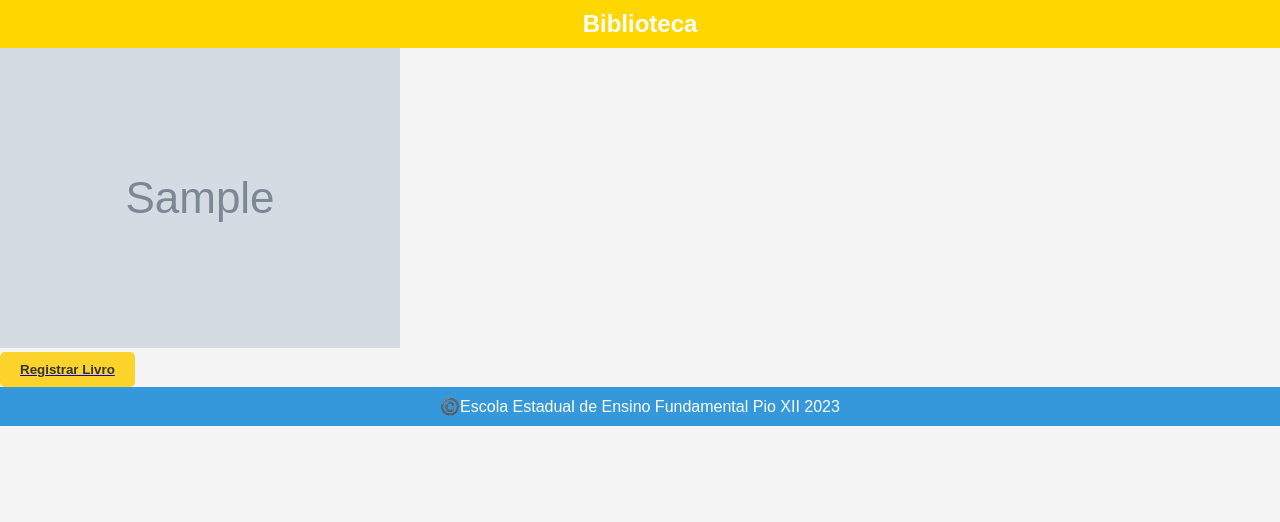
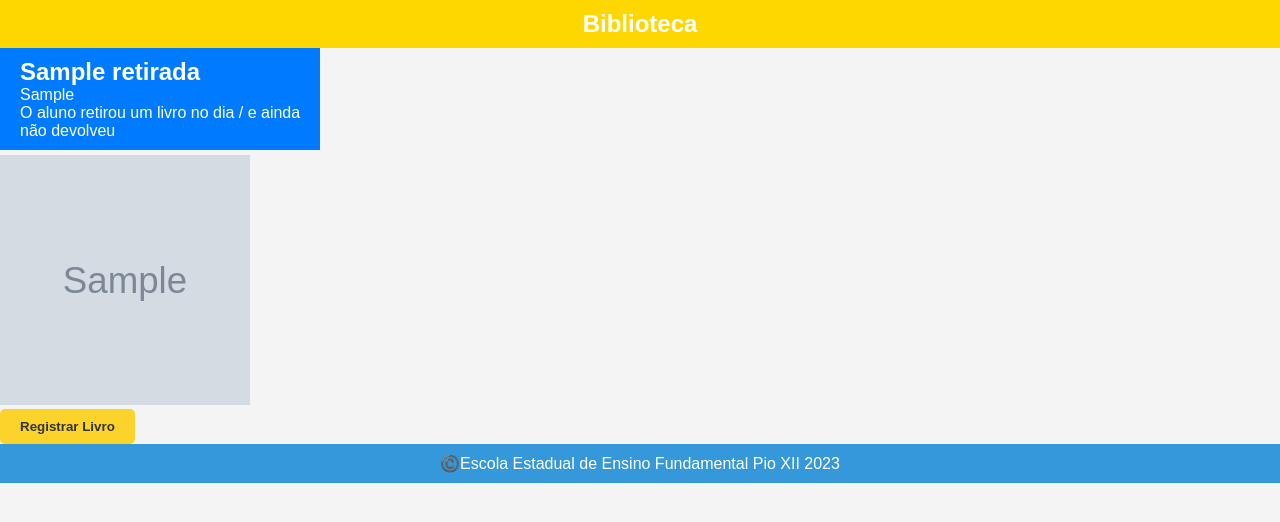
Before and after one commit to GustavoPC-png/Biblioteca-ESTAGIO, a PHP site: page / in a window 1280 px wide. Shown: the top 522 px of the page. Run offline with PHP 8.4, Linux system fonts and the light colour scheme; tables that the repository leaves empty or names only in its code hold one stand-in row (values such as "Sample post"); grey boxes marked "Sample" are stand-in pictures.

Commit message:
Sistema de notificação incluso

```diff
--- a/index/editarLivro.php
+++ b/index/editarLivro.php
@@ -12,8 +12,10 @@
             $nomeArquivo = uniqid() . "_" . $_FILES["imagem"]["name"];
             $caminhoArquivo = $uploadDir . $nomeArquivo;
 
+            if(move_uploaded_file($_FILES["imagem"]["tmp_name"], $caminhoArquivo)){
             $sql = "UPDATE livro l SET l.titulo = '{$_POST['titulo']}', l.autor = '{$_POST['autor']}', l.imagem = '$caminhoArquivo' WHERE l.id = {$_GET['id']}";
             $resultado = $conn->query($sql);
+            }
         }
         else{
             echo "<script> alert('Preencha todos os campos!') </script>";
--- a/index/index.php
+++ b/index/index.php
@@ -8,6 +8,9 @@ include("db/db.php");
       header("location: cadastrar_livro.php");
     }
 
+    $sqlAlunosComLivro = "SELECT *, day(lr.data_retirada) AS dia, month(lr.data_retirada) as mes FROM livro_retirada lr WHERE  lr.data_retirada < (DATE_SUB(NOW(), INTERVAL 7 DAY)) AND lr.status = 'pendente'";
+    $result = $conn->query($sqlAlunosComLivro);
+    $alunosComLivro = $result->fetch_all(MYSQLI_ASSOC);
 
 ?>
 <!DOCTYPE html>
@@ -26,8 +29,22 @@ include("db/db.php");
                 <h1>Biblioteca</h1>
             </div>
         </header>
+        <div class="boxBig">
+        <?php if($result) {
+          foreach($alunosComLivro as $aluno) :
+          ?>
+          <a href="livro.php?id=<?php echo $aluno['id_livro'] ?>"><div class="aluno">
+            <div class="aluno-info">
+                <h2><?php echo $aluno['nome_aluno'];?></h2>
+                <p><?php echo $aluno['turma'];?></p>
+                <p>O aluno retirou um livro no dia <?php echo $aluno['dia'];?>/<?php echo $aluno['mes']?> e ainda não devolveu</p>
+            </div>
+          </div>
+          </a>
+          <?php endforeach;}?>
+          </div>
         <?php foreach($livros as $livro) : ?>
-            <a href="livro.php?id=<?php echo $livro['id'];?>"><img src="<?php echo $livro['imagem']?>" alt=""></a>
+            <a href="livro.php?id=<?php echo $livro['id'];?>"><img src="<?php echo $livro['imagem']?>" alt="" width="250px" height="250px"></a>
         <?php endforeach ?>
         <a href="cadastrar_livro.php"><button name="registro">Registrar Livro</button></a>
         <footer>
@@ -40,6 +57,56 @@ include("db/db.php");
     html, body, h1, h2, h3, p, ul, li {
   margin: 0;
   padding: 0;
+}
+
+.aluno {
+    display: flex;
+    flex-direction: row;
+    position: relative;
+    top: 0;
+    left: -100%;
+    width: 300px;
+    background-color: #007bff;
+    color: #fff;
+    padding: 10px;
+    z-index: 1000;
+    animation: slideIn 0.5s forwards;
+    margin-right: 5px;
+    margin-bottom: 5px;
+    text-decoration: none;
+}
+a{
+  text-decoration: none;
+}
+.aluno:hover {
+    cursor: pointer;
+    background-color: #0056b3;
+}
+
+
+.aluno-info {
+    padding-left: 10px;
+    text-decoration: none;
+}
+
+
+.aluno a {
+    color: #fff;
+    text-decoration: none;
+}
+@keyframes slideIn {
+    from {
+        left: -100%;
+    }
+    to {
+        left: 0;
+    }
+}
+.boxBig{
+  display: flex;
+  flex-direction: row;
+  flex-wrap: wrap;
+  align-items: center;
 }
 .top{
     display: flex;
```
Also changed, not shown: index/uploads/6509a06eb5393_54324.png (added), index/uploads/6509a1e417061_carrinho.jpg (added), index/uploads/6509a3b2f29e9_carrinho.jpg (added), index/uploads/6509a3b6dd196_carrinho.jpg (added), index/uploads/6509a3bc2cc09_carrinho.jpg (added), index/uploads/6509a3c593ed6_carrinho.jpg (added).
